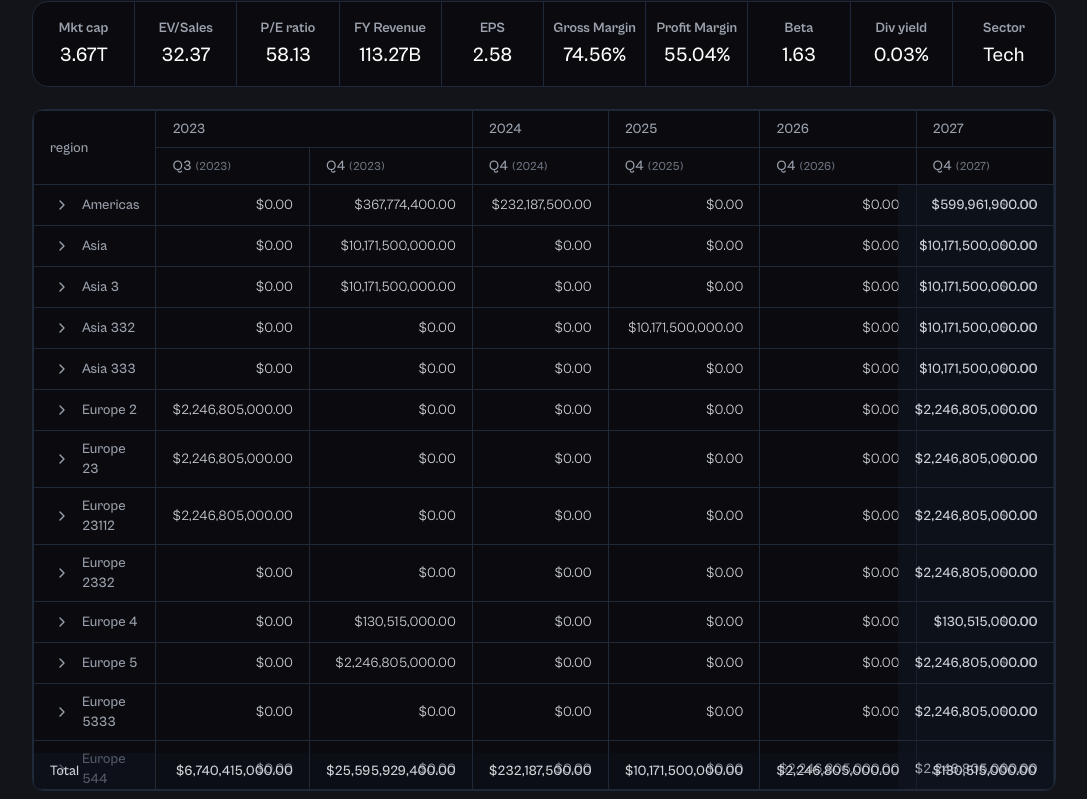
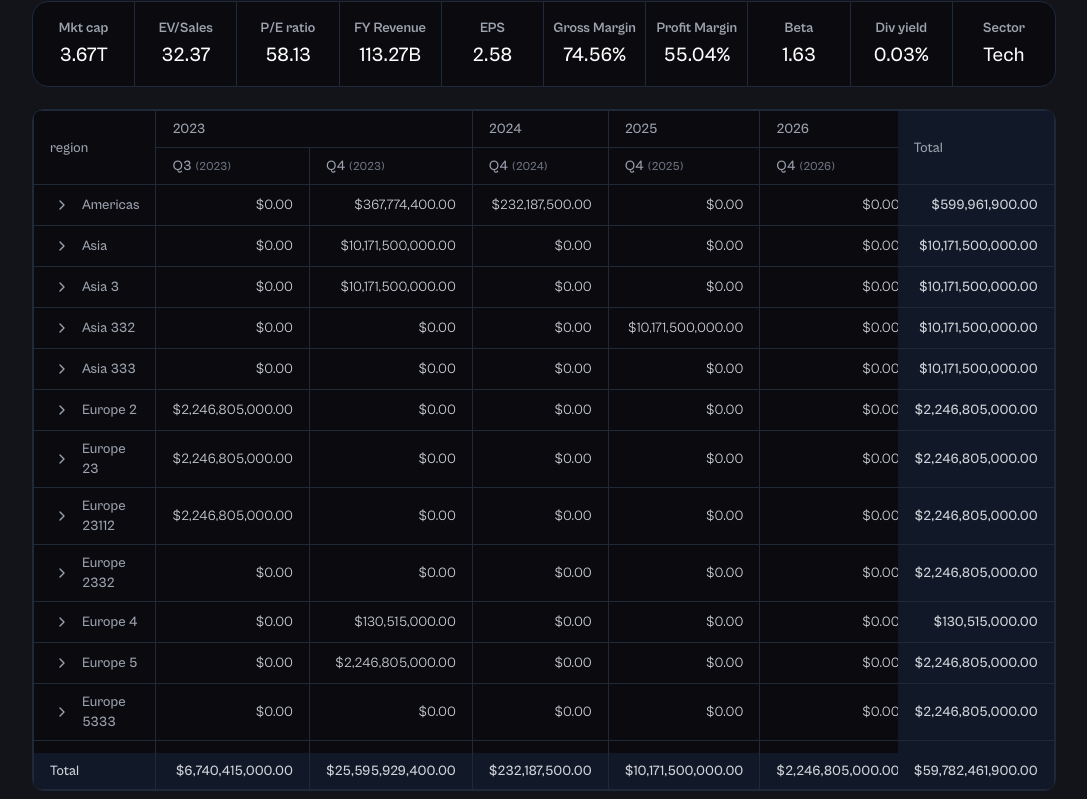
Before and after one commit to thatjimmi/trade-blotter, a Next.js app: page / in a window 1280 px wide. Shown: the part 691-1490 px from the top of the page, without its empty margins (96-1183 px from the left). Built offline with nearby package versions, Linux system fonts and the light colour scheme.

Commit message:
Update pivottableui.tsx

```diff
--- a/components/pivottableui.tsx
+++ b/components/pivottableui.tsx
@@ -295,7 +295,7 @@ const PivotTableUI = ({ data, initialConfig, configureable }) => {
     const cells = [
       <td
         key="header"
-        className="sticky left-0 bg-[#0B0B0F] group-hover:bg-gray-900/30 z-10 font-medium border-r border-gray-800 px-4 py-2 text-sm"
+        className="sticky left-0 bg-[#0B0B0F] group-hover:bg-gray-900/30 z-40 font-medium border-r border-gray-800 px-4 py-2 text-sm"
       >
         <div className="flex items-center">
           <span style={{ marginLeft: `${row.depth * 1.5}rem` }} />
@@ -326,9 +326,7 @@ const PivotTableUI = ({ data, initialConfig, configureable }) => {
           className={`
             px-4 py-2 text-sm text-right border-l border-gray-800
             ${
-              value.isTotal
-                ? "bg-gray-900/50 font-medium sticky right-0 z-10"
-                : ""
+              value.isTotal ? "bg-gray-900 font-medium sticky right-0 z-30" : ""
             }
             ${value.isPositive ? "text-green-400" : ""}
             ${value.isNegative ? "text-red-400" : ""}
@@ -353,21 +351,19 @@ const PivotTableUI = ({ data, initialConfig, configureable }) => {
       ];
 
       if (row.isExpanded && row.children) {
-        // Pass false for nested levels to prevent multiple grand totals
         mainRow.push(...renderRows(row.children, false));
       }
 
       return mainRow;
     });
 
-    // Only add grand total row at the root level
     if (isRootLevel && config.showRowTotal) {
       result.push(
         <tr
           key="grand-total"
-          className="bg-gray-900/30 font-medium sticky bottom-0 z-20"
+          className="bg-gray-900 font-medium sticky bottom-0 z-40"
         >
-          <td className="sticky left-0 bg-gray-900/30 z-10 px-4 py-2 text-sm border-r border-gray-800">
+          <td className="sticky left-0 bg-gray-900 z-40 px-4 py-2 text-sm border-r border-gray-800">
             Total
           </td>
           {config.tableConfigs.flatMap((tableConfig) => {
@@ -375,7 +371,10 @@ const PivotTableUI = ({ data, initialConfig, configureable }) => {
             return values.map((value, idx) => (
               <td
                 key={`total-${idx}`}
-                className="px-4 py-2 text-sm text-right font-medium border-l border-gray-800"
+                className={`
+                  px-4 py-2 text-sm text-right font-medium border-l border-gray-800 bg-gray-900
+                  ${value.isTotal ? "sticky right-0 z-30" : ""}
+                `}
               >
                 {value.content}
               </td>
@@ -512,7 +511,7 @@ const PivotTableUI = ({ data, initialConfig, configureable }) => {
       {/* Table */}
       <div className="overflow-x-auto border border-gray-800 rounded-lg max-h-[680px] relative">
         <table className="min-w-full divide-y divide-gray-800">
-          <thead className="sticky top-0 z-20 bg-[#0B0B0F]">
+          <thead className="sticky top-0 z-50 bg-[#0B0B0F]">
             {headers.map((headerRow, rowIndex) => (
               <tr key={rowIndex} className="bg-[#0B0B0F]">
                 {headerRow.map((header, colIndex) => (
@@ -524,10 +523,10 @@ const PivotTableUI = ({ data, initialConfig, configureable }) => {
                       px-4 py-2 text-left text-sm font-medium text-gray-400 border border-r-0 border-t-0 border-gray-800
                       ${
                         header.isRowHeader
-                          ? "sticky left-0 bg-[#0B0B0F] z-10 border-r border-gray-800 border-l-0"
-                          : ""
+                          ? "sticky left-0 bg-[#0B0B0F] z-50 border-r border-gray-800 border-l-0"
+                          : "bg-[#0B0B0F]"
                       }
-                      ${header.isTotal ? "bg-gray-900" : ""}
+                      ${header.isTotal ? "bg-gray-900 sticky right-0" : ""}
                     `}
                   >
                     {header.content}
```
